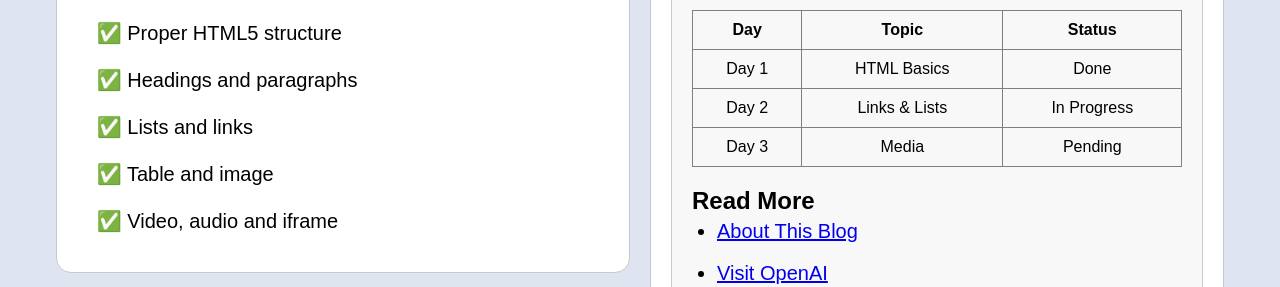
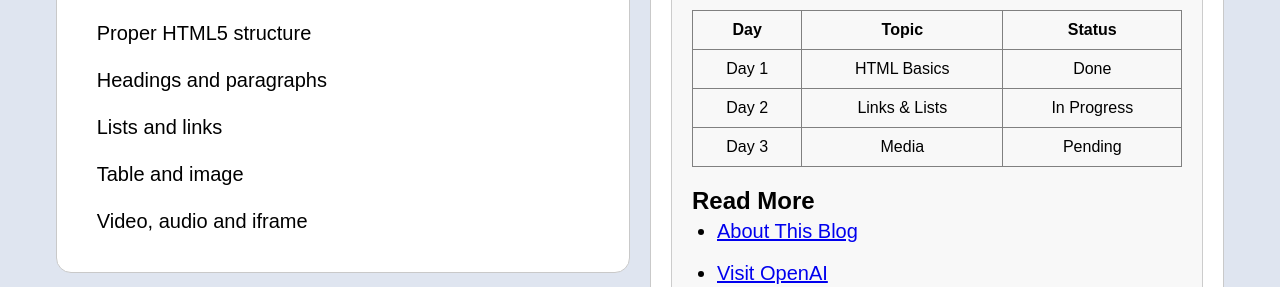
Before and after one commit to shaik-tanveer-dev/Front_end, a plain HTML site: page Day_2/index.html in a window 1280 px wide. Shown: the part 1174-1461 px from the top of the page. Drawn offline with Linux system fonts and the light colour scheme.

Commit message:
Update index.html

```diff
--- a/Day_2/index.html
+++ b/Day_2/index.html
@@ -373,11 +373,11 @@
 
                         <ul class="checklist">
 
-                            <li>✅ Proper HTML5 structure</li>
-                            <li>✅ Headings and paragraphs</li>
-                            <li>✅ Lists and links</li>
-                            <li>✅ Table and image</li>
-                            <li>✅ Video, audio and iframe</li>
+                            <li>Proper HTML5 structure</li>
+                            <li>Headings and paragraphs</li>
+                            <li>Lists and links</li>
+                            <li>Table and image</li>
+                            <li>Video, audio and iframe</li>
 
                         </ul>
 
```
